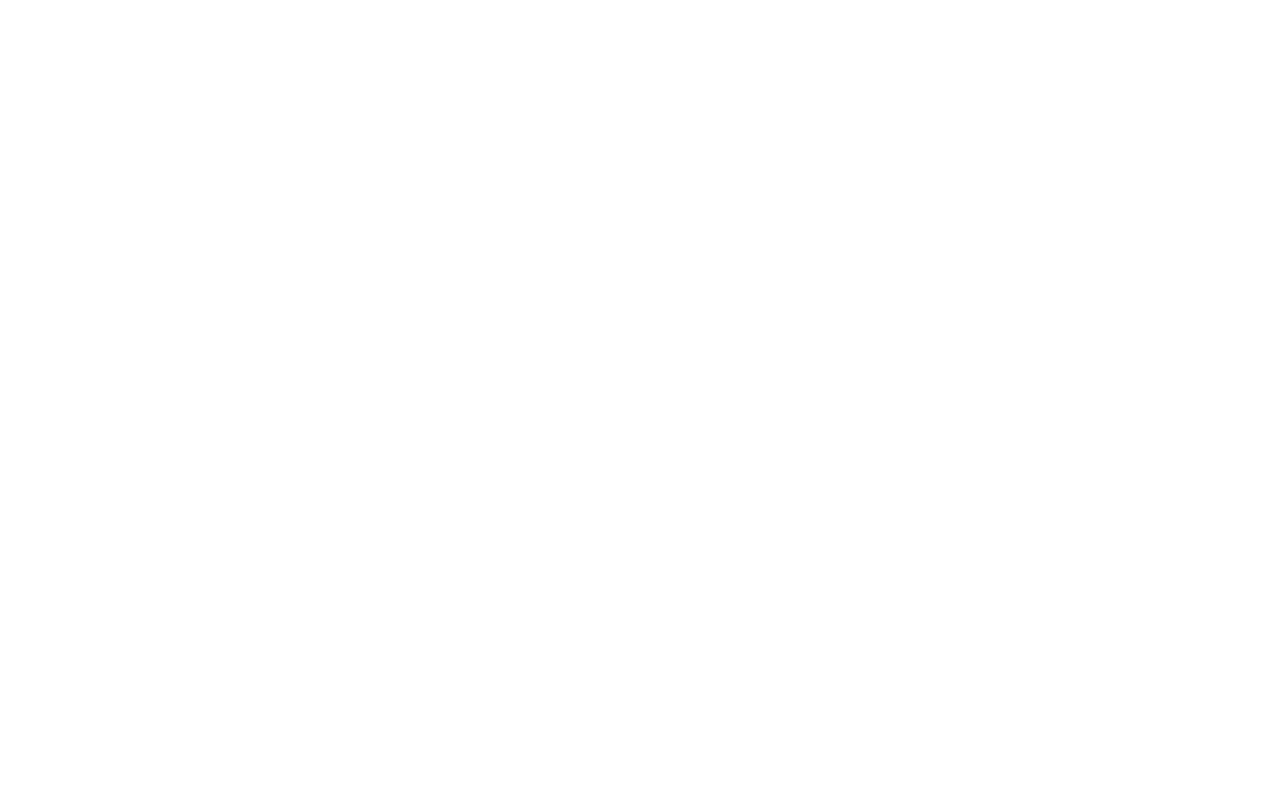
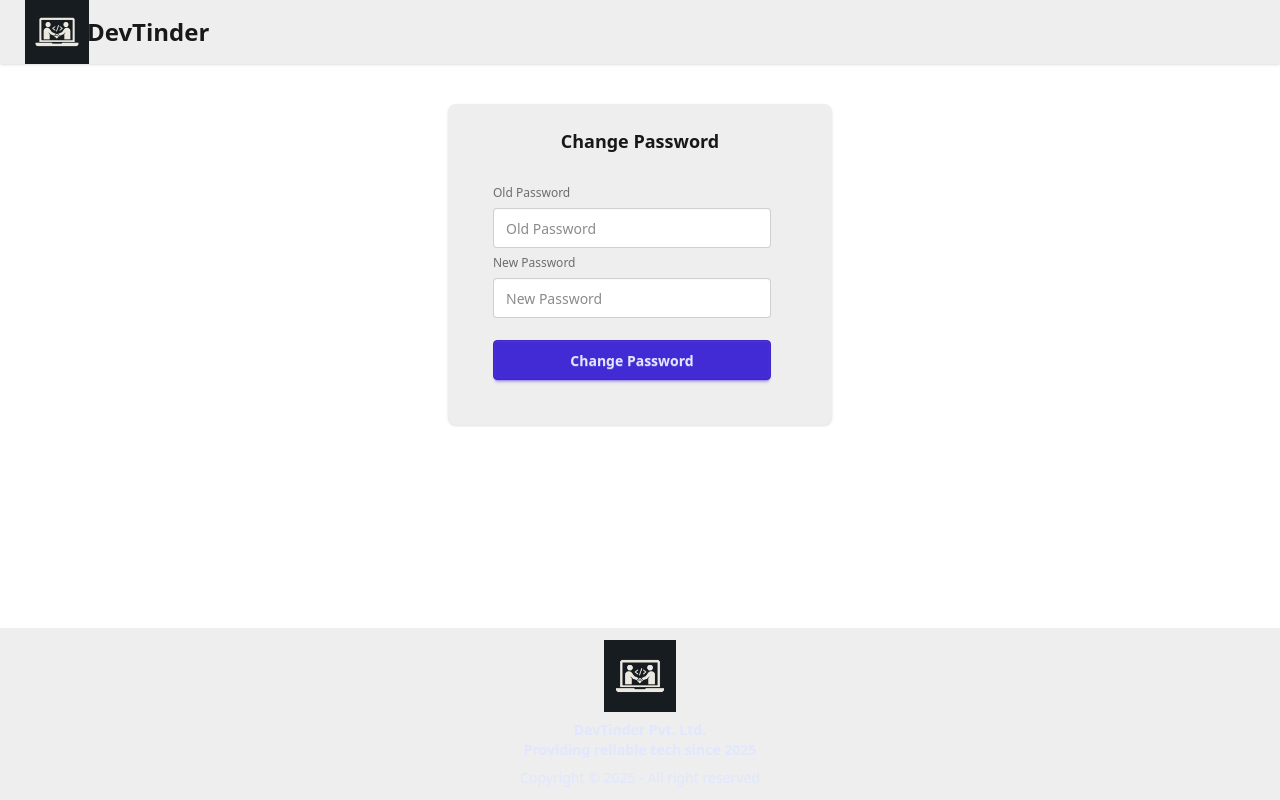
Before and after one commit to anujkamaljain/DevTinder-Frontend, a React (Vite) app: page /forgotpassword in a window 1280 px wide. Before the commit this address had no page. Built offline with nearby package versions, Linux system fonts and the light colour scheme; no server answers.

Commit message:
feat: add Forgot Password functionality with a new component and update Navbar for navigation

```diff
--- a/src/App.jsx
+++ b/src/App.jsx
@@ -7,6 +7,7 @@
 import Feed from "./components/Feed";
 import Connections from "./components/Connections";
 import Requests from "./components/Requests";
+import ForgotPass from "./components/ForgotPass";
 
 function App() {
   return (
@@ -20,6 +21,7 @@
               <Route path="/profile" element={<Profile />} />
               <Route path="/connections" element={<Connections />} />
               <Route path="/requests" element={<Requests />} />
+              <Route path="/forgotpassword" element={<ForgotPass />} />
             </Route>
           </Routes>
         </BrowserRouter>
--- /dev/null
+++ b/src/components/ForgotPass.jsx
@@ -0,0 +1,71 @@
+import React, { useState } from "react";
+import { useNavigate } from "react-router-dom";
+import { BASE_URL } from "../utils/constants";
+import axios from "axios";
+
+const ForgotPass = () => {
+  const navigate = useNavigate();
+  const [oldPassword, setOldPassword] = React.useState("");
+  const [newPassword, setnewPassword] = React.useState("");
+  const [showToast, setShowToast] = React.useState(false);
+
+  const handleChangePass = async () => {
+    try {
+      const res = await axios.patch(
+        BASE_URL + "/profile/password",
+        { oldPassword, newPassword },
+        { withCredentials: true }
+      );
+      setShowToast(true);
+      setTimeout(() => {
+        setShowToast(false);
+      }, 2000);
+    } catch (err) {
+      console.log(err);
+    }
+  };
+  return (
+    <div className="flex justify-center my-10">
+      <div className="card bg-base-300 w-96 shadow-sm">
+        <div className="card-body">
+          <h2 className="card-title justify-center">Change Password</h2>
+          <div>
+            <fieldset className="fieldset w-xs bg-base-300 border border-base-300 p-5 rounded-box">
+              <label className="fieldset-label">Old Password</label>
+              <input
+                type="password"
+                className="input"
+                placeholder="Old Password"
+                value={oldPassword}
+                onChange={(e) => setOldPassword(e.target.value)}
+              />
+              <label className="fieldset-label">New Password</label>
+              <input
+                type="password"
+                className="input"
+                placeholder="New Password"
+                value={newPassword}
+                onChange={(e) => setnewPassword(e.target.value)}
+              />
+              <button
+                className="btn btn-primary mt-4"
+                onClick={handleChangePass}
+              >
+                Change Password
+              </button>
+            </fieldset>
+          </div>
+          {showToast && (
+            <div className="toast toast-top toast-center">
+              <div className="alert alert-success">
+                <span>Password Changed successfully.</span>
+              </div>
+            </div>
+          )}
+        </div>
+      </div>
+    </div>
+  );
+};
+
+export default ForgotPass;
--- a/src/components/Navbar.jsx
+++ b/src/components/Navbar.jsx
@@ -69,6 +69,9 @@
                 <Link to="/requests">Requests</Link>
               </li>
               <li>
+                <Link to="/forgotpassword">Change Password</Link>
+              </li>
+              <li>
                 <a onClick={handleLogout}>Logout</a>
               </li>
             </ul>
```
